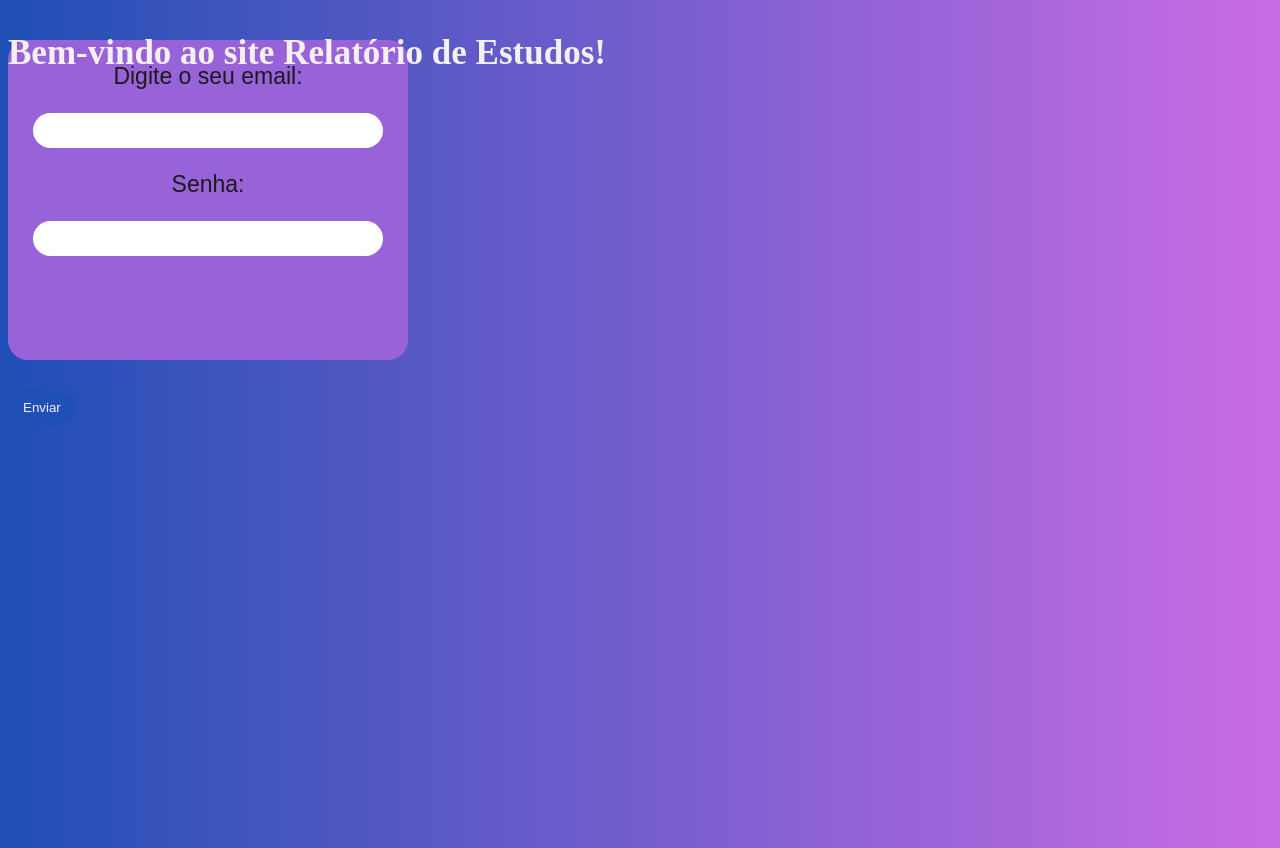
After one commit to geovanagonclvs/relatorio-de-estudos, a Python web app: template templates/login.html in a window 1280 px wide. The commit adds this page. Run offline with Jinja, Linux system fonts and the light colour scheme; the template is opened without the code that fills it, so the values that code supplies are empty.

Commit message:
alterei a rota de entrada e login

```diff
--- /dev/null
+++ b/static/css/geral.css
@@ -0,0 +1,78 @@
+body{
+<<<<<<< Updated upstream:static/estilo.css
+=======
+
+
+
+    display: flex;
+    justify-content: center;
+    align-items: center;
+    flex-direction: column;
+
+
+    background: linear-gradient(to right,#204fb5, #ca6ce6);
+    background-size: 100%;
+    background-repeat: no-repeat;
+    height: 100vh;
+
+    font-family: "sans-serif"; color: #f4f0f0;
+
+
+
+
+}
+
+#caixa{
+
+
+    font-size: 23px;
+
+    display: flex;
+    /* justify-content: center; */
+    align-items: center;
+    flex-direction: column;
+>>>>>>> Stashed changes:static/css/geral.css
+    text-align: center;
+    background-color: rgb(127, 3, 143);
+    font: normal 13pt Arial;
+    color: rgb(28, 26, 26)
+
+}
+.inputs{
+
+    width: 100%;
+    padding: 5px;
+    border: 1px solid #ccc;
+    border-radius: 5px;
+
+}
+
+
+#botaoEnviar{
+
+    width: 70px;
+    height: 30px;
+    margin-top: 20px;
+
+}
+
+#botaoMostrar{
+    width: 70;
+
+}
+
+<<<<<<< Updated upstream:static/estilo.css
+section#um{
+    background: rgb(239, 234, 234);
+    border-radius: 10px;
+    padding: 30px;
+    width: 500px;
+    margin: auto;
+    box-shadow: rgb(16, 15, 15);
+}
+
+#tabela{
+    margin: auto;
+}
+=======
+>>>>>>> Stashed changes:static/css/geral.css
--- /dev/null
+++ b/static/css/login.css
@@ -0,0 +1,59 @@
+
+h1{
+    position: absolute;
+    top: 10px;
+    text-align: center;
+
+
+    font-size: 35px;
+
+
+
+}
+
+
+
+#caixa{
+
+
+    font-size: 23px;
+
+    display: flex;
+    /* justify-content: center; */
+    align-items: center;
+    flex-direction: column;
+    text-align: center;
+    /* deixa a altura da borda com tamanha fixo */
+    height: 170px;
+
+    background-color: #9863d8;
+    border-radius: 20px;
+    width: 400px;
+
+    /* padding-bottom empurra o elemento para baixo*/
+    /* */
+    padding-bottom: 150px;
+    margin-top: 40px;
+
+
+
+}
+
+
+input{
+    padding: 10px 15px;
+    width: 350px;
+    border-radius: 40px;
+    border: rgb(240, 232, 232);
+
+}
+
+button{
+    padding: 10px 15px;
+    border-radius: 20px;
+    border: rgb(240, 232, 232);
+
+    margin-top: 30px;
+    background-color: #204fb5;
+    color:  #f4f0f0;
+}
--- /dev/null
+++ b/templates/login.html
@@ -0,0 +1,45 @@
+<html>
+    <head>
+        <link rel="stylesheet" href="{{url_for('static', filename='css/geral.css')}}">
+        <link rel="stylesheet" href="{{url_for('static', filename='css/login.css')}}">
+    </head>
+
+
+
+
+
+    <body>
+
+
+
+
+            <h1 id="titulo">
+                Bem-vindo ao site Relatório de Estudos!</h1>
+
+            <div id="caixa">
+                <p>Digite o seu email:
+
+                </p>
+                <input type="email" name="email" id="email">
+
+                <p>Senha:
+
+                </p>
+                <input type="password" name="senha" id="senha">
+
+                </div>
+
+                <form action="/renderizarDados" method="post" >
+                <button type="submit">Enviar</button>
+                </form>
+
+
+
+
+
+
+
+
+
+    </body>
+</html>
```
Also changed, not shown: app.py (+18 -1 lines), static/estilo.css (deleted, +0 -42 lines), templates/dados.html (renamed from templates/index.html, +3 -9 lines).
